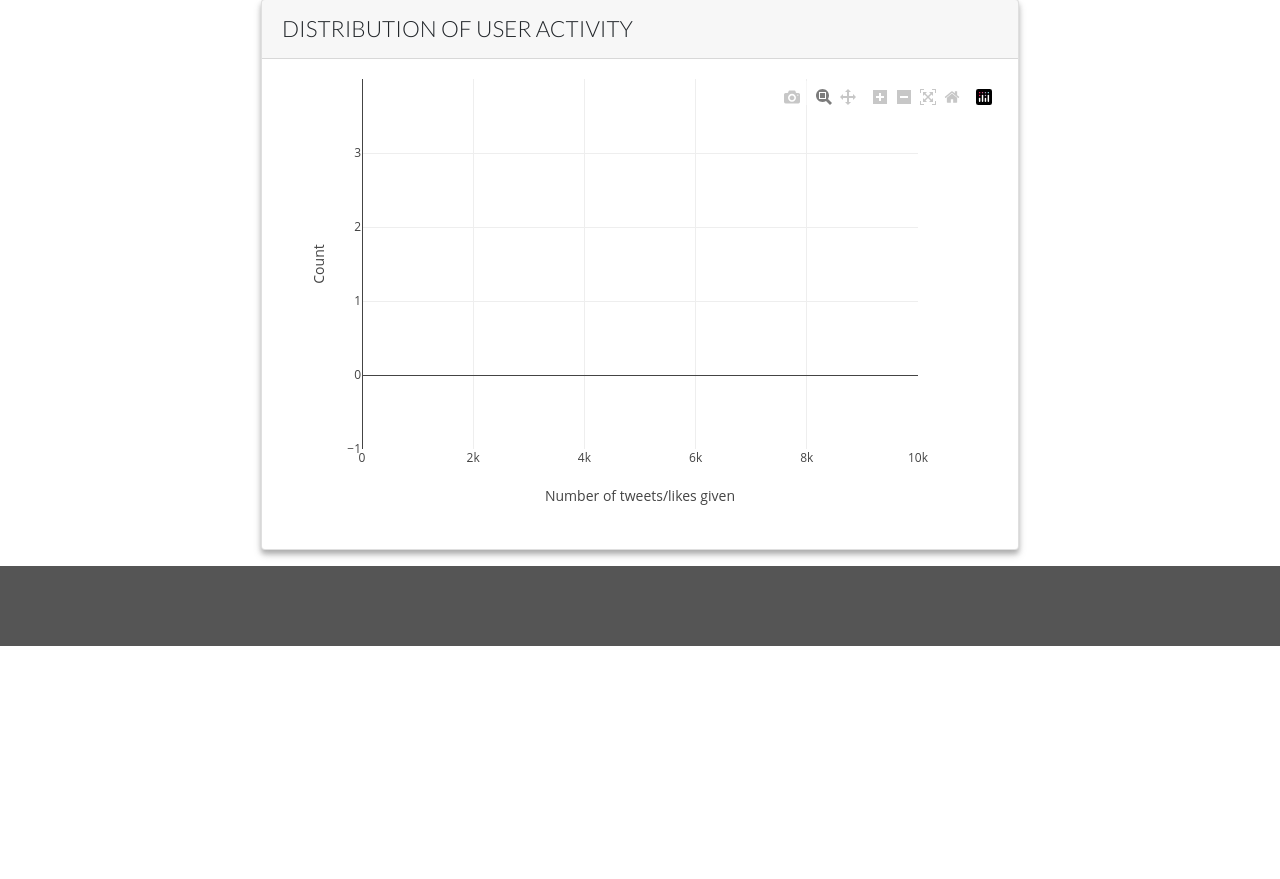
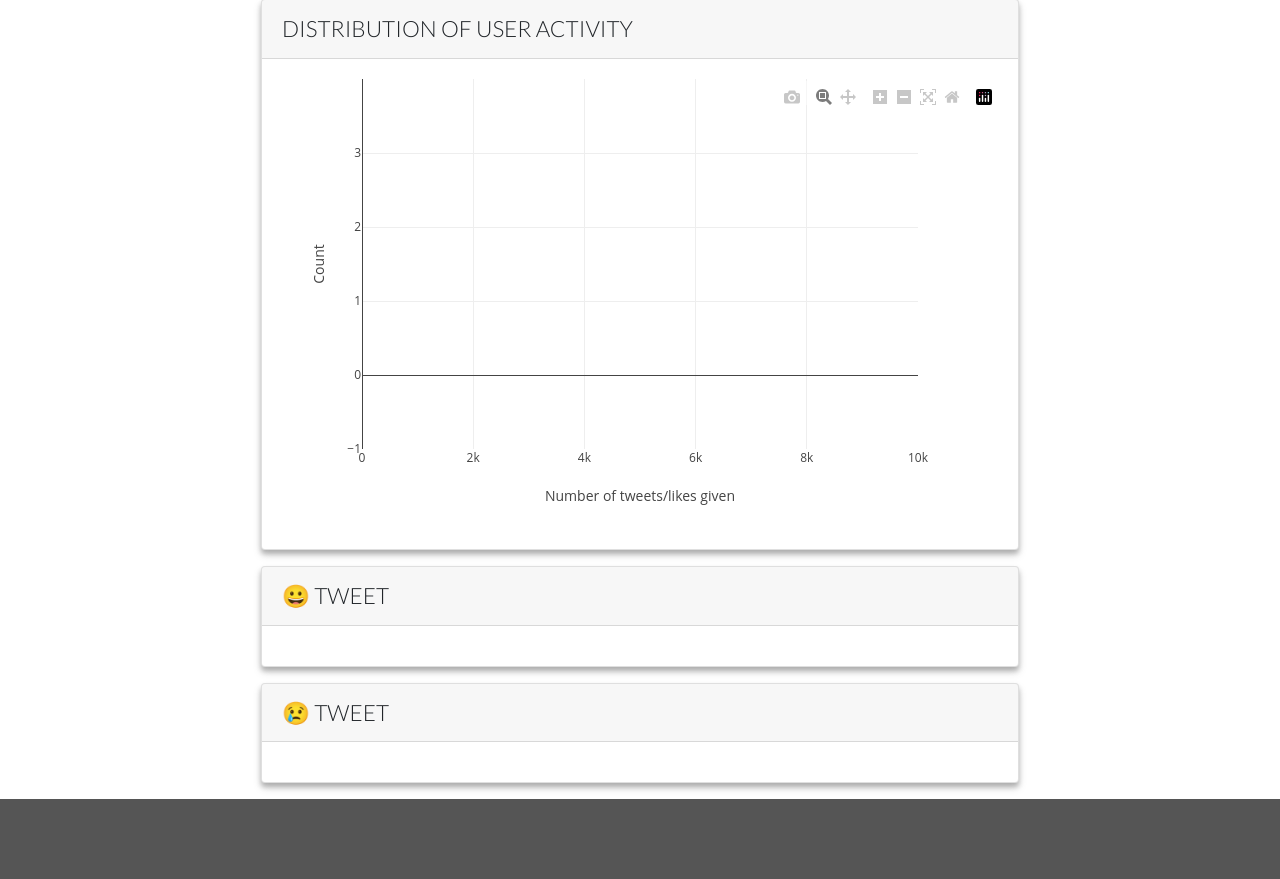
Before and after one commit to jiviteshjain/precog-recruit, a Flask app: template src/task-2/webapp/templates/index.html in a window 1280 px wide. Shown: the part 3219-4098 px from the top of the page. Before the commit the page ends 3865 px from the top, so only its background shows below. Run offline with Flask 2, Linux system fonts and the light colour scheme; the template is opened without the code that fills it, so the values that code supplies are empty; parts of the project's set-up code (start-up, migrations or seed data) failed here and were passed over; some libraries are stand-ins or nearby versions.

Commit message:
Task-2: Add website tweets.

```diff
--- a/src/task-2/webapp/data_loader.py
+++ b/src/task-2/webapp/data_loader.py
@@ -173,9 +173,9 @@ def calc_sentiment(text, senti):
 
 def categorise_sentiment(val):
     # based on official paper: https://github.com/cjhutto/vaderSentiment#about-the-scoring
-    if val >= 0.05:
+    if val >= 0.08:
         return 'Positive'
-    elif val > -0.05:
+    elif val > -0.08:
         return 'Neutral'
     else:
         return 'Negative'
@@ -197,6 +197,13 @@ def process_for_sentiment(df):
     scores.columns = ['negative', 'neutral', 'positive', 'compound']
     text_df = text_df.join(scores, how='left')  # on default index
     text_df['sentiment'] = text_df['compound'].apply(categorise_sentiment)
+    neg = str(int(text_df.loc[text_df.sentiment == 'Negative'].sample().id))
+    pos = str(int(text_df.loc[text_df.sentiment == 'Positive'].sample().id))
+
+    return {
+        'negative': neg,
+        'positive': pos
+    }
 
 #############################################
 
@@ -227,10 +234,17 @@ def get_all():
     data_lang = process_for_lang(df)
     data_corr, data_ff, data_act = process_for_user(df)
     data_places = process_for_places(df)
+    data_senti = process_for_sentiment(df)
     return {
         'lang': data_lang,
         'corr': data_corr,
         'ff': data_ff,
         'act': data_act,
         'places': data_places,
+        'senti': data_senti,
     }
+
+# %%
+df = load_file(FILE_PATH)
+process_for_sentiment(df)
+# %%
--- a/src/task-2/webapp/static/plots.js
+++ b/src/task-2/webapp/static/plots.js
@@ -119,4 +119,27 @@ function plot(data) {
         },
     };
     Plotly.newPlot("plot-5", data["act"], layout5, { responsive: true });
+    console.log(data["senti"])
+    twttr.ready(function (twttr) {
+        twttr.widgets.createTweet(
+            data["senti"]["positive"],
+            document.getElementById("tw-pos"),
+            {
+                theme: "light",
+                cards: "hidden",
+                align: "center",
+            }
+        );
+        twttr.widgets.createTweet(
+            data["senti"]["negative"],
+            document.getElementById("tw-neg"),
+            {
+                theme: "light",
+                cards: "hidden",
+                align: "center",
+            }
+        );
+    });
+
+
 }
--- a/src/task-2/webapp/templates/index.html
+++ b/src/task-2/webapp/templates/index.html
@@ -97,10 +97,41 @@
                         </div>
                     </div>
                 </div>
+                <div class="col-12 mb-3">
+                    <div class="card shadow-move">
+                        <div class="card-header">
+                            😀 Tweet
+                        </div>
+                        <div class="card-body">
+                            <div id="tw-pos"></div>
+                        </div>
+                    </div>
+                </div>
+                <div class="col-12 mb-3">
+                    <div class="card shadow-move">
+                        <div class="card-header">
+                            😢 Tweet
+                        </div>
+                        <div class="card-body">
+                            <div id="tw-neg"></div>
+                        </div>
+                    </div>
+                </div>
                 <!-- </div> -->
             </div>
         </div>
+        <!-- <div class="container">
+            <div class="row">
+                <div class="col-12 col-lg-6">
+                    <div id="tw-pos"></div>
+                </div>
+                <div class="col-12 col-lg-6">
+                    <div id="tw-neg"></div>
+                </div>
+            </div>
+        </div> -->
         <div class="footer"></div>
+
         <!-- scripts -->
         <script src="https://code.jquery.com/jquery-3.5.1.min.js"
             integrity="sha256-9/aliU8dGd2tb6OSsuzixeV4y/faTqgFtohetphbbj0=" crossorigin="anonymous"></script>
@@ -108,11 +139,27 @@
             integrity="sha384-ho+j7jyWK8fNQe+A12Hb8AhRq26LrZ/JpcUGGOn+Y7RsweNrtN/tE3MoK7ZeZDyx"
             crossorigin="anonymous"></script>
         <script src="https://cdn.plot.ly/plotly-1.2.0.min.js"></script>
+        <script>window.twttr = (function (d, s, id) {
+                var js, fjs = d.getElementsByTagName(s)[0],
+                    t = window.twttr || {};
+                if (d.getElementById(id)) return t;
+                js = d.createElement(s);
+                js.id = id;
+                js.src = "https://platform.twitter.com/widgets.js";
+                fjs.parentNode.insertBefore(js, fjs);
+
+                t._e = [];
+                t.ready = function (f) {
+                    t._e.push(f);
+                };
+
+                return t;
+            }(document, "script", "twitter-wjs"));</script>
+
+        <!-- <script src="https://platform.twitter.com/widgets.js"></script> -->
         <script src="{{ url_for('static', filename='plots.js') }}"></script>
         <script>
-            // setTimeout(() => {
-                plot({{ data | tojson }})
-            // }, 0)
+            plot({{ data | tojson }})
         </script>
     </body>
 </html>
```
